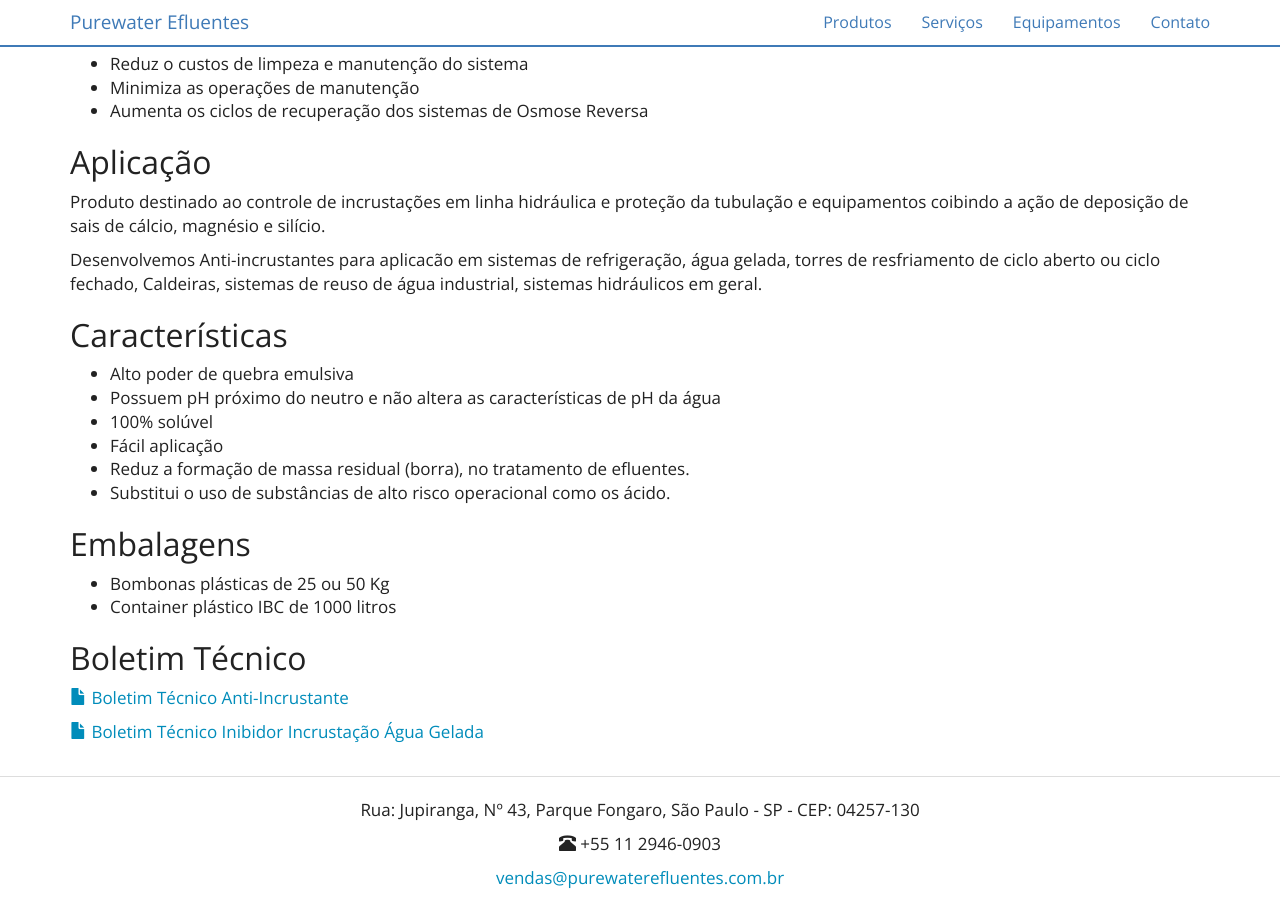
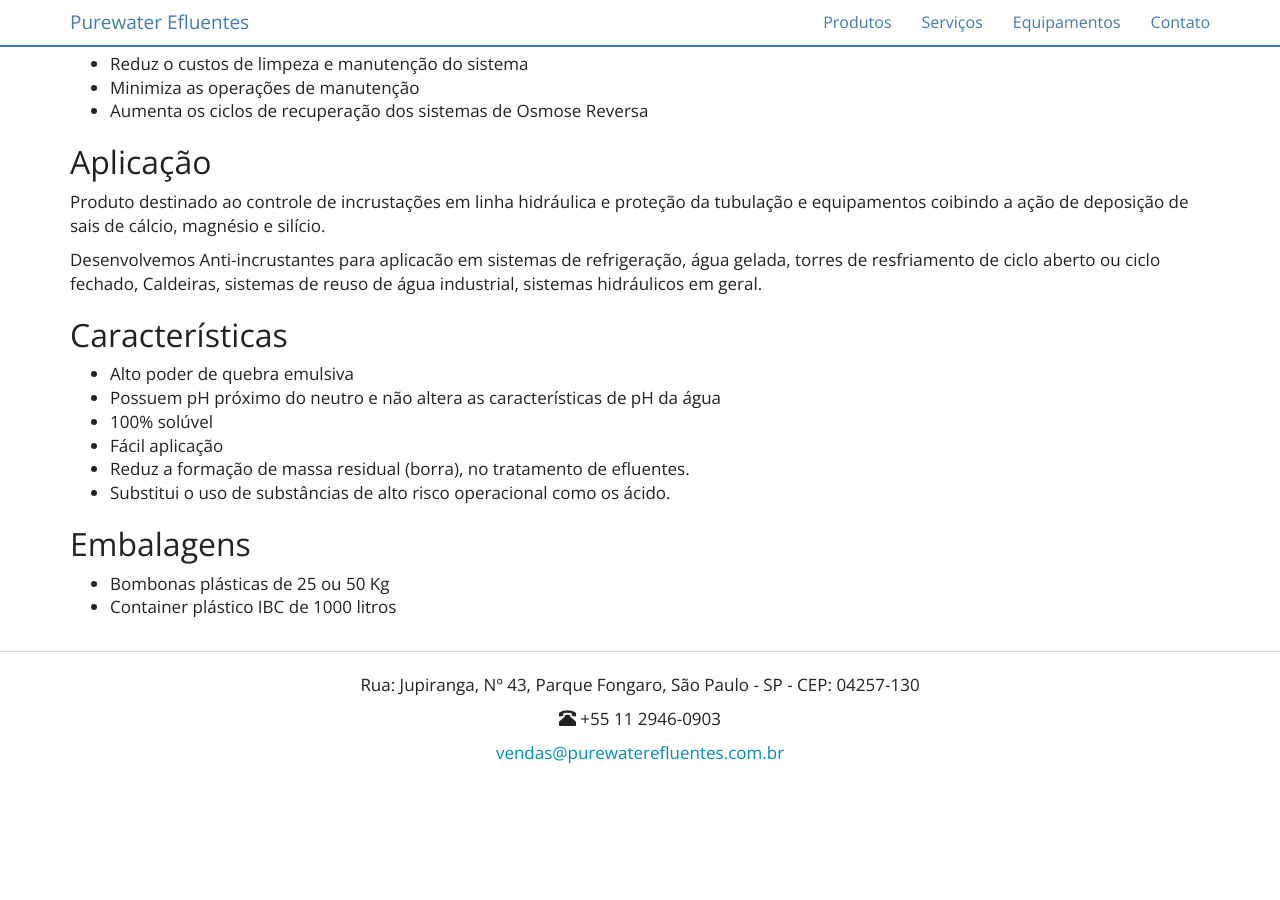
Before and after one commit to purewaterefluentes/purewaterefluentes.github.io, a Jekyll site: the page built from produtos/anti-incrustante.md, in a window 1280 px wide and 900 px high, scrolled down 664 px. Built offline with Jekyll 4.4.1, drawn with Linux system fonts in a browser that asks for light colours; nearby versions of some CDN libraries; library files that are not in the unit come from our copies; after the commit the page ends 1440 px from its top, so only the background shows below that.

Commit message:
Update anti-incrustante.md

```diff
--- a/produtos/anti-incrustante.md
+++ b/produtos/anti-incrustante.md
@@ -40,13 +40,3 @@ Desenvolvemos Anti-incrustantes para aplicacão em sistemas de refrigeração,
 
 - Bombonas plásticas de 25 ou 50 Kg
 - Container plástico IBC de 1000 litros
-
-## Boletim Técnico
-
-{% include purewater/link-boletim.html
-   label="Boletim Técnico Anti-Incrustante"
-   arquivo="Boletim-tecnico-hexametafosfato-sodio-anti-incrustante.pdf" %}
-
-{% include purewater/link-boletim.html
-   label="Boletim Técnico Inibidor Incrustação Água Gelada"
-   arquivo="Boletim-tecnico-inibidor-incrustação-água-gelada.pdf" %}
```
